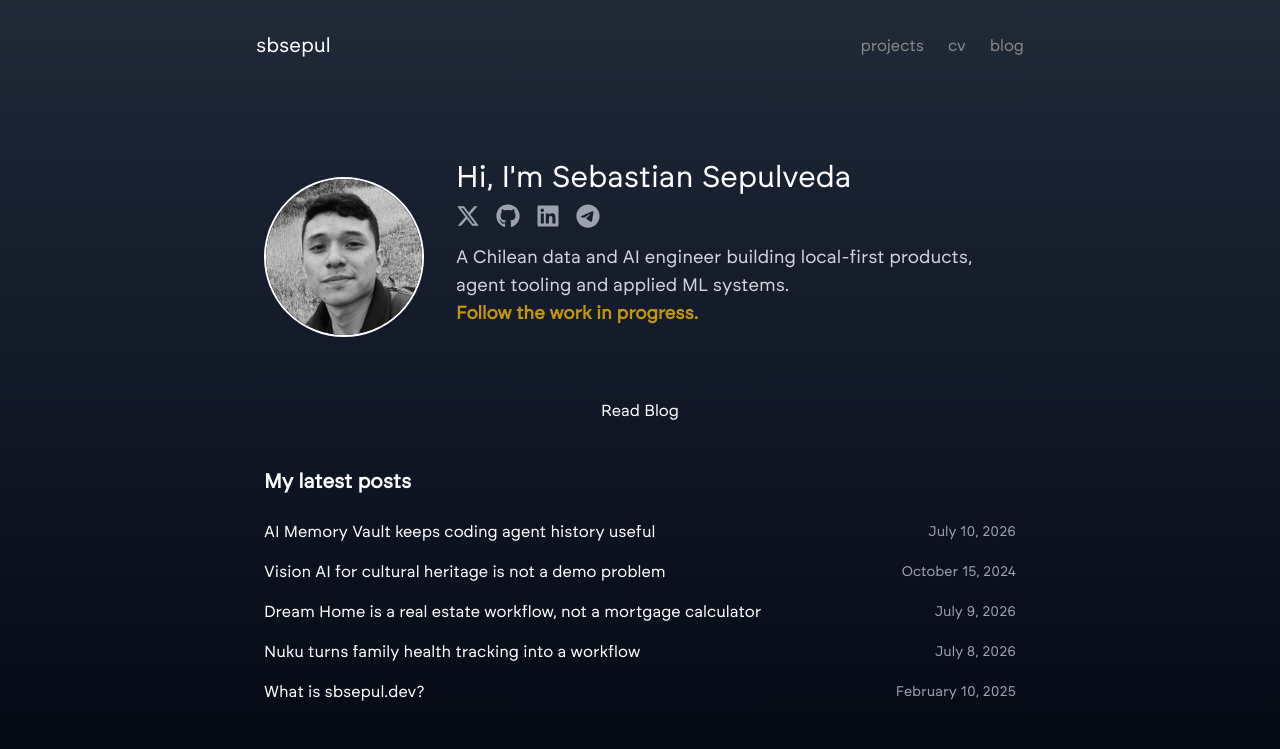
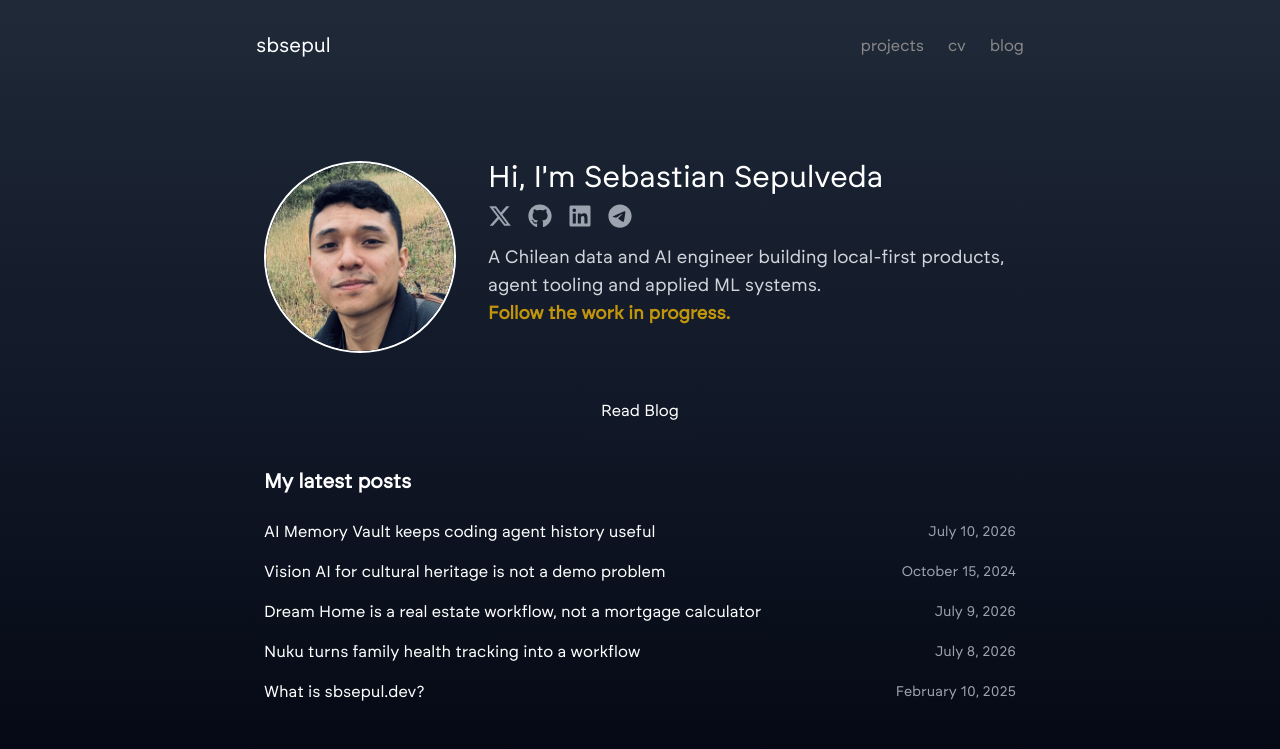
Before and after one commit to sbsepul/sbsepul.github.io, an Astro site: page / in a window 1280 px wide. Shown: the top 749 px of the page. Built offline with nearby package versions, Linux system fonts and the light colour scheme; Astro itself is replaced by a stand-in of ours.

Commit message:
style(site): enlarge color profile avatar
- Add raised color crop for the homepage profile photo
- Increase the circular avatar size on the home page

```diff
--- a/src/pages/index.astro
+++ b/src/pages/index.astro
@@ -24,9 +24,9 @@ var options = { year: 'numeric', month: 'long', day: 'numeric' };
       <!-- Top section: Image (left) and Text (right) -->
       <div class="flex items-center gap-8">
         <!-- Image -->
-        <div class="w-40 h-40 rounded-full overflow-hidden flex-shrink-0 border-2 border-dark-accent bg-gray-900">
+        <div class="w-48 h-48 rounded-full overflow-hidden flex-shrink-0 border-2 border-dark-accent bg-gray-900">
           <img
-            src="/me-avatar-bw.jpeg"
+            src="/me-avatar-color.jpeg"
             alt="Seba Sepulveda"
             class="block w-full h-full aspect-square rounded-full object-cover"
           />
```
Also changed, not shown: public/me-avatar-color.jpeg (added).
